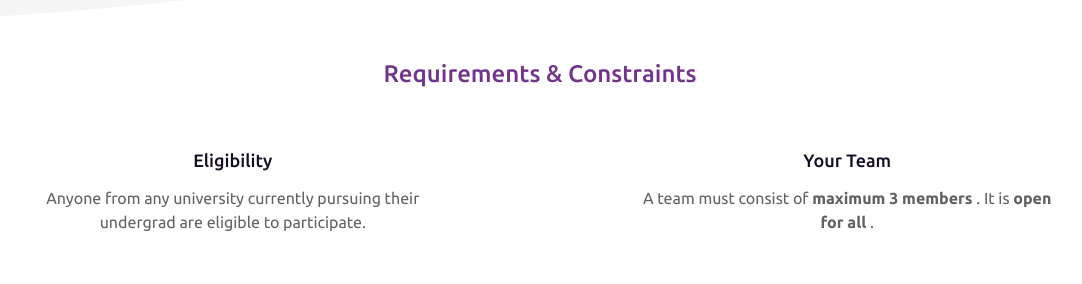
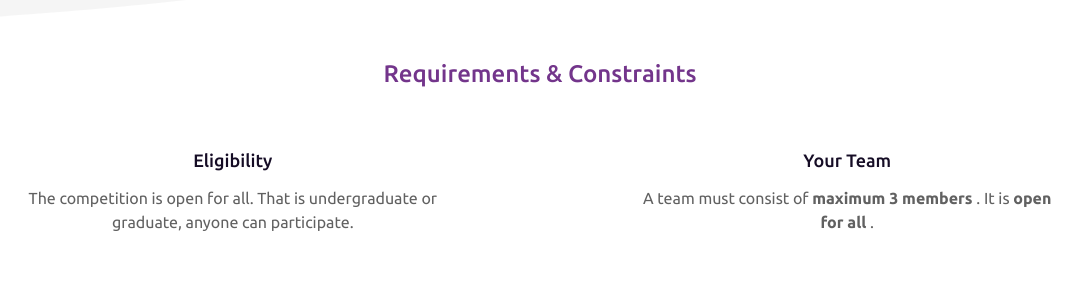
Before and after one commit to mehedi-imam241/buet-cse-fest-2023-main, a Next.js app: page /gamejam in a window 1280 px wide. Shown: the part 1763-2047 px from the top of the page, without its empty margins (100-1182 px from the left). Built offline with nearby package versions, Linux system fonts and the light colour scheme.

Commit message:
Gamejam eligibility fixed

```diff
--- a/src/components/Sections/GameJam/RequirementSection.js
+++ b/src/components/Sections/GameJam/RequirementSection.js
@@ -7,7 +7,7 @@ import variables from "@/app/variables.module.scss";
 const requirements = [
     {
         title: "Eligibility",
-        description: "Anyone from any university currently pursuing their undergrad are eligible to participate."
+        description: "The competition is open for all. That is undergraduate or graduate, anyone can participate."
     }, {
         title: "Your Team",
         description: <>A team must consist of <b>maximum 3 members</b> . It is  <strong>open for all</strong> .</>
```
